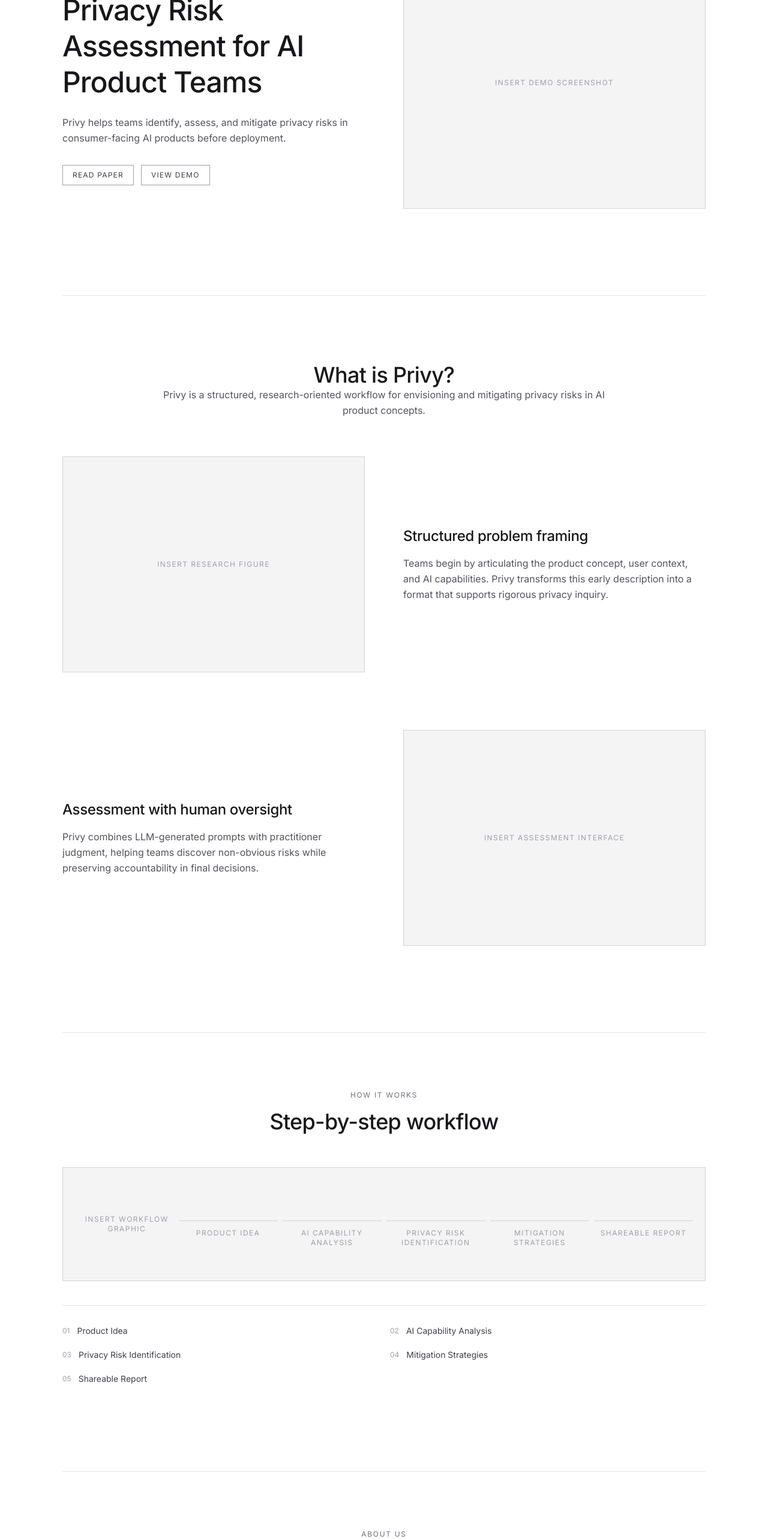
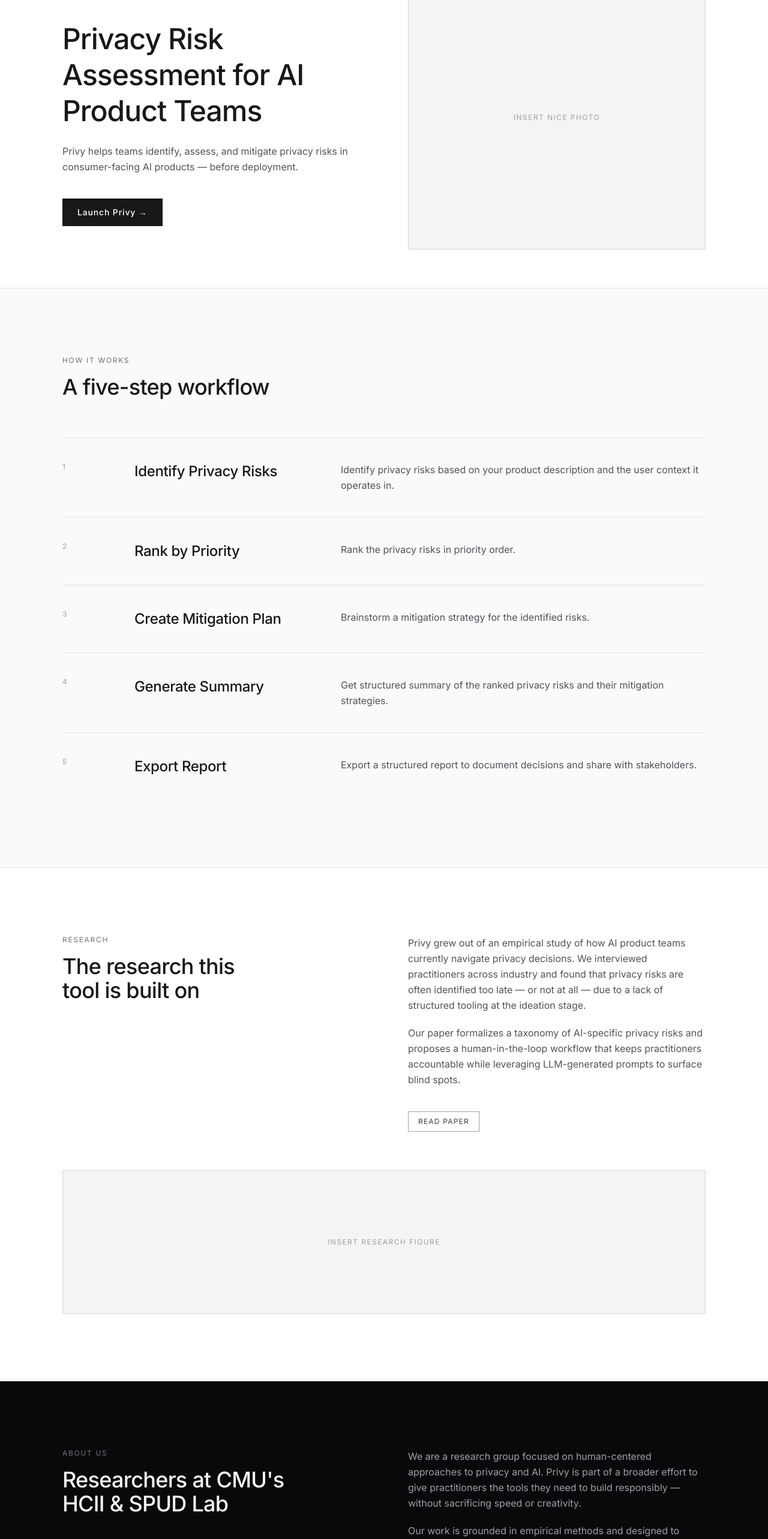
Before and after one commit to cmu-spuds/privy, a React (Vite) app: page / in a window 1280 px wide. Shown: the part 200-2766 px from the top of the page at 60% size. Built offline with nearby package versions, Linux system fonts and the light colour scheme.

Commit message:
more changes

```diff
--- a/src/App.jsx
+++ b/src/App.jsx
@@ -1,21 +1,21 @@
 import { motion } from 'framer-motion'
 
-const navigation = ['Project', 'How It Works', 'About Us']
+const navigation = ['Project', 'How It Works', 'Research', 'About Us']
 
 const workflowSteps = [
-  'Product Idea',
-  'AI Capability Analysis',
-  'Privacy Risk Identification',
-  'Mitigation Strategies',
-  'Shareable Report',
+  { num: '1', label: 'Identify Privacy Risks', desc: 'Identify privacy risks based on your product description and the user context it operates in.' },
+  { num: '2', label: 'Rank by Priority', desc: 'Rank the privacy risks in priority order.' },
+  { num: '3', label: 'Create Mitigation Plan', desc: 'Brainstorm a mitigation strategy for the identified risks.' },
+  { num: '4', label: 'Generate Summary', desc: 'Get structured summary of the ranked privacy risks and their mitigation strategies.' },
+  { num: '5', label: 'Export Report', desc: 'Export a structured report to document decisions and share with stakeholders.' },
 ]
 
 const reveal = {
-  hidden: { opacity: 0, y: 8 },
+  hidden: { opacity: 0, y: 10 },
   visible: {
     opacity: 1,
     y: 0,
-    transition: { duration: 0.45, ease: 'easeOut' },
+    transition: { duration: 0.5, ease: 'easeOut' },
   },
 }
 
@@ -27,7 +27,7 @@
       variants={reveal}
       initial="hidden"
       whileInView="visible"
-      viewport={{ once: true, amount: 0.2 }}
+      viewport={{ once: true, amount: 0.15 }}
     >
       {children}
     </motion.section>
@@ -38,10 +38,12 @@
   const navHref = (item) => `#${item.toLowerCase().replace(/\s+/g, '-')}`
 
   return (
-    <div className="bg-white text-zinc-900">
-      <header className="fixed inset-x-0 top-0 z-30 border-b border-black/10 bg-white/90 backdrop-blur-[2px]">
+    <div className="min-h-screen bg-white text-zinc-900">
+
+      {/* NAV */}
+      <header className="fixed inset-x-0 top-0 z-30 border-b border-black/10 bg-white/90 backdrop-blur-sm">
         <div className="mx-auto flex w-full max-w-6xl items-center justify-between px-6 py-4 md:px-10">
-          <a href="#top" className="text-sm font-light tracking-[0.14em] text-zinc-900">
+          <a href="#top" className="text-sm font-semibold tracking-[0.16em] text-zinc-900">
             PRIVY
           </a>
           <nav className="flex items-center gap-6 md:gap-8">
@@ -54,17 +56,88 @@
         </div>
       </header>
 
-      <main id="top" className="mx-auto w-full max-w-6xl px-6 pb-24 pt-28 md:px-10 md:pt-32">
-        <RevealSection className="section-grid">
+      <main id="top">
+
+        {/* HERO / PROJECT */}
+        <RevealSection
+          id="project"
+          className="mx-auto w-full max-w-6xl px-6 pb-16 pt-36 md:px-10 md:pt-44"
+        >
+          <div className="grid items-center gap-12 md:grid-cols-2 md:gap-20">
             <div>
               <h1 className="hero-title">
                 Privacy Risk Assessment for AI Product Teams
               </h1>
-            <p className="body-copy mt-6 max-w-xl">
-              Privy helps teams identify, assess, and mitigate privacy risks in
-              consumer-facing AI products before deployment.
+              <p className="body-copy mt-6 max-w-lg">
+                Privy helps teams identify, assess, and mitigate privacy risks
+                in consumer-facing AI products — before deployment.
               </p>
-            <div className="mt-8 flex flex-wrap gap-3">
+              <div className="mt-10">
+                <a
+                  href="https://docs.google.com/document/d/1kzmI5oTjbS_oZXcG8D6QeMQVCuF-GPBw2hKHlVB-gS0/edit?tab=t.0"
+                  target="_blank"
+                  rel="noreferrer"
+                  className="launch-button"
+                >
+                  Launch Privy →
+                </a>
+              </div>
+            </div>
+            <div className="placeholder-panel min-h-[340px] md:min-h-[440px]">
+              <span>Insert nice photo</span>
+            </div>
+          </div>
+        </RevealSection>
+
+        {/* HOW IT WORKS */}
+        <RevealSection
+          id="how-it-works"
+          className="border-t border-zinc-200 bg-zinc-50"
+        >
+          <div className="mx-auto w-full max-w-6xl px-6 py-20 md:px-10 md:py-28">
+            <div className="mb-16">
+              <p className="kicker mb-3">How It Works</p>
+              <h2 className="section-title">A five-step workflow</h2>
+            </div>
+
+            <ol className="divide-y divide-zinc-200 border-t border-zinc-200">
+              {workflowSteps.map((step) => (
+                <li key={step.num} className="grid gap-4 py-8 md:grid-cols-[80px_1fr_2fr] md:gap-10 md:py-10">
+                  <span className="text-xs font-normal tracking-[0.14em] text-zinc-400">{step.num}</span>
+                  <p className="subheading self-start">{step.label}</p>
+                  <p className="body-copy">{step.desc}</p>
+                </li>
+              ))}
+            </ol>
+          </div>
+        </RevealSection>
+
+        {/* RESEARCH */}
+        <RevealSection
+          id="research"
+          className="border-t border-zinc-200"
+        >
+          <div className="mx-auto w-full max-w-6xl px-6 py-20 md:px-10 md:py-28">
+            <div className="grid items-start gap-12 md:grid-cols-2 md:gap-20">
+              <div>
+                <p className="kicker mb-3">Research</p>
+                <h2 className="section-title">The research this tool is built on</h2>
+              </div>
+              <div>
+                <p className="body-copy">
+                  Privy grew out of an empirical study of how AI product teams
+                  currently navigate privacy decisions. We interviewed
+                  practitioners across industry and found that privacy risks are
+                  often identified too late — or not at all — due to a lack of
+                  structured tooling at the ideation stage.
+                </p>
+                <p className="body-copy mt-5">
+                  Our paper formalizes a taxonomy of AI-specific privacy risks
+                  and proposes a human-in-the-loop workflow that keeps
+                  practitioners accountable while leveraging LLM-generated
+                  prompts to surface blind spots.
+                </p>
+                <div className="mt-10 flex flex-wrap gap-3">
                   <a
                     href="https://arxiv.org/abs/2509.23525"
                     target="_blank"
@@ -73,125 +146,71 @@
                   >
                     Read Paper
                   </a>
-              <a href="#how-it-works" className="mono-button">
-                View Demo
-              </a>
                 </div>
               </div>
-          <div className="placeholder-panel min-h-[330px] md:min-h-[420px]">
-            <span>Insert Demo Screenshot</span>
+            </div>
+
+            <div className="placeholder-panel mt-16 min-h-[240px]">
+              <span>Insert Research Figure</span>
+            </div>
           </div>
         </RevealSection>
 
-        <RevealSection id="project" className="section-spacing">
-          <div className="section-header">
-            <h2 className="section-title">What is Privy?</h2>
-            <p className="body-copy max-w-3xl">
-              Privy is a structured, research-oriented workflow for envisioning
-              and mitigating privacy risks in AI product concepts.
-            </p>
-          </div>
-
-          <div className="mt-16 space-y-20 md:space-y-24">
-            <article className="section-grid">
-              <div className="placeholder-panel min-h-[300px] md:min-h-[360px]">
-                <span>Insert Research Figure</span>
+        {/* ABOUT US — black section */}
+        <section id="about-us" className="bg-zinc-950 text-zinc-100">
+          <motion.div
+            className="mx-auto w-full max-w-6xl px-6 py-20 md:px-10 md:py-28"
+            variants={reveal}
+            initial="hidden"
+            whileInView="visible"
+            viewport={{ once: true, amount: 0.15 }}
+          >
+            <div className="grid items-start gap-12 md:grid-cols-2 md:gap-20">
+              <div>
+                <p className="kicker mb-3 text-zinc-500">About Us</p>
+                <h2 className="section-title text-zinc-100">
+                  Researchers at CMU's HCII &amp; SPUD Lab
+                </h2>
               </div>
               <div>
-                <h3 className="subheading">Structured problem framing</h3>
-                <p className="body-copy mt-4">
-                  Teams begin by articulating the product concept, user context,
-                  and AI capabilities. Privy transforms this early description
-                  into a format that supports rigorous privacy inquiry.
+                <p className="body-copy text-zinc-400">
+                  We are a research group focused on human-centered approaches
+                  to privacy and AI. Privy is part of a broader effort to give
+                  practitioners the tools they need to build responsibly —
+                  without sacrificing speed or creativity.
                 </p>
+                <p className="body-copy mt-5 text-zinc-400">
+                  Our work is grounded in empirical methods and designed to
+                  translate directly into practice. We collaborate with
+                  industry partners and academic institutions to study how
+                  privacy decisions are made and how they can be improved.
+                </p>
+                <div className="mt-10 border-t border-zinc-800 pt-6">
+                  <p className="text-sm tracking-wide text-zinc-500">Carnegie Mellon University</p>
+                  <p className="mt-1 text-sm tracking-wide text-zinc-500">SPUD Lab</p>
                 </div>
-            </article>
-
-            <article className="section-grid">
-              <div className="order-2 md:order-1">
-                <h3 className="subheading">Assessment with human oversight</h3>
-                <p className="body-copy mt-4">
-                  Privy combines LLM-generated prompts with practitioner
-                  judgment, helping teams discover non-obvious risks while
-                  preserving accountability in final decisions.
-                </p>
-              </div>
-              <div className="placeholder-panel order-1 min-h-[300px] md:order-2 md:min-h-[360px]">
-                <span>Insert Assessment Interface</span>
-              </div>
-            </article>
-          </div>
-        </RevealSection>
-
-        <RevealSection id="how-it-works" className="section-spacing">
-          <div className="section-header">
-            <p className="kicker">How It Works</p>
-            <h2 className="section-title">Step-by-step workflow</h2>
-          </div>
-
-          <div className="placeholder-panel mt-14 min-h-[190px] px-5">
-            <span>Insert Workflow Graphic</span>
-            <div className="mt-8 hidden w-full grid-cols-5 gap-2 text-center text-xs tracking-[0.06em] text-zinc-400 md:grid">
-              {workflowSteps.map((step) => (
-                <span key={step} className="border-t border-zinc-300 pt-3">
-                  {step}
-                </span>
-              ))}
               </div>
             </div>
 
-          <ol className="mt-10 grid gap-5 border-t border-zinc-200 pt-8 md:grid-cols-2">
-            {workflowSteps.map((step, index) => (
-              <li key={step} className="flex gap-3">
-                <span className="mt-0.5 text-xs text-zinc-400">0{index + 1}</span>
-                <span className="text-sm text-zinc-700">{step}</span>
-              </li>
-            ))}
-          </ol>
-        </RevealSection>
-
-        <RevealSection id="about-us" className="section-spacing">
-          <div className="section-header">
-            <p className="kicker">About Us</p>
-            <h2 className="section-title">Research team and lab context</h2>
-            <p className="body-copy max-w-3xl">
-              Privy is presented as an HCI/privacy research project aligned with
-              Carnegie Mellon University and SPUD Lab style communication:
-              clear, evidence-based, and practitioner-facing.
-            </p>
+            <div className="mt-16 flex min-h-[280px] items-center justify-center border border-zinc-800 px-6">
+              <span className="text-xs font-normal uppercase tracking-[0.12em] text-zinc-600">
+                Insert Team / Lab Photo
+              </span>
             </div>
-
-          <div className="section-grid mt-14">
-            <div>
-              <h3 className="subheading">Academic grounding</h3>
-              <p className="body-copy mt-4">
-                The project synthesizes empirical findings from AI practitioner
-                workflows with actionable privacy design practices for
-                consumer-facing systems.
-              </p>
-              <div className="mt-10 border-t border-zinc-800 pt-6">
-                <p className="text-sm text-zinc-500">
-                  Carnegie Mellon University
-                </p>
-                <p className="mt-1 text-sm text-zinc-500">SPUD Lab</p>
-              </div>
-            </div>
-            <div className="placeholder-panel min-h-[320px] md:min-h-[380px]">
-              <span>Insert Team / Lab Photo</span>
-            </div>
-          </div>
-        </RevealSection>
+          </motion.div>
+        </section>
       </main>
 
-      <footer className="border-t border-zinc-200">
-        <div className="mx-auto flex w-full max-w-6xl flex-col gap-3 px-6 py-8 text-xs tracking-[0.08em] text-zinc-400 md:flex-row md:items-center md:justify-between md:px-10">
+      {/* FOOTER */}
+      <footer className="border-t border-zinc-800 bg-zinc-950">
+        <div className="mx-auto flex w-full max-w-6xl flex-col gap-3 px-6 py-8 text-xs tracking-[0.08em] text-zinc-600 md:flex-row md:items-center md:justify-between md:px-10">
           <p>Privy · Carnegie Mellon University</p>
           <div className="flex gap-5">
-            <a href="https://arxiv.org/abs/2509.23525" target="_blank" rel="noreferrer">
+            <a href="https://arxiv.org/abs/2509.23525" target="_blank" rel="noreferrer" className="hover:text-zinc-400 transition-colors">
               Paper
             </a>
-            <a href="#how-it-works">Demo</a>
-            <a href="#about-us">About</a>
+            <a href="#how-it-works" className="hover:text-zinc-400 transition-colors">How It Works</a>
+            <a href="#about-us" className="hover:text-zinc-400 transition-colors">About</a>
           </div>
         </div>
       </footer>
--- a/src/index.css
+++ b/src/index.css
@@ -61,6 +61,9 @@
   .placeholder-panel span {
     @apply text-xs font-normal uppercase tracking-[0.12em] text-zinc-400;
   }
+  .launch-button {
+    @apply inline-block border border-zinc-900 bg-zinc-900 px-6 py-3 text-sm font-medium tracking-[0.06em] text-white transition-colors hover:bg-zinc-700 hover:border-zinc-700;
+  }
   .mono-button {
     @apply border border-zinc-400 px-4 py-2 text-xs uppercase tracking-[0.1em] text-zinc-700 transition-colors hover:border-zinc-700 hover:text-zinc-900;
   }
```
Lines whose indentation alone changed are shown as unchanged.
